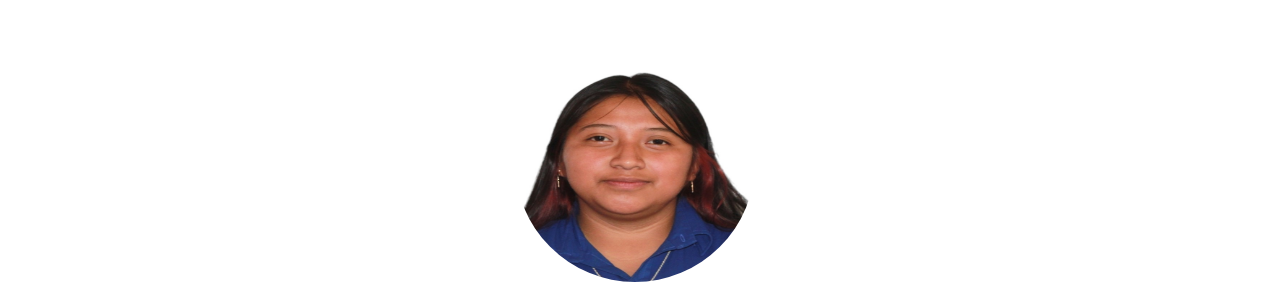
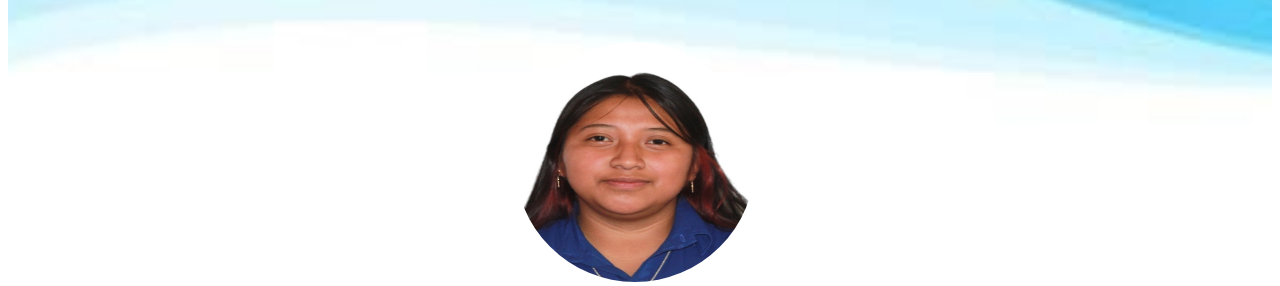
Before and after one commit to JaquelineCruz12/proyecto, a plain HTML site: page index.html in a window 1280 px wide. Shown: the part 142-428 px from the top of the page. Drawn offline with Linux system fonts and the light colour scheme.

Commit message:
Update style.css

```diff
--- a/style.css
+++ b/style.css
@@ -103,7 +103,7 @@ h4{
 
 }
 .fondo{
-    background-image: url(../img/fondo3.jpg);
+    background-image: url(fondo3.jpg);
     background-repeat: no-repeat;
     background-size: cover;
     height: 15rem;
```
